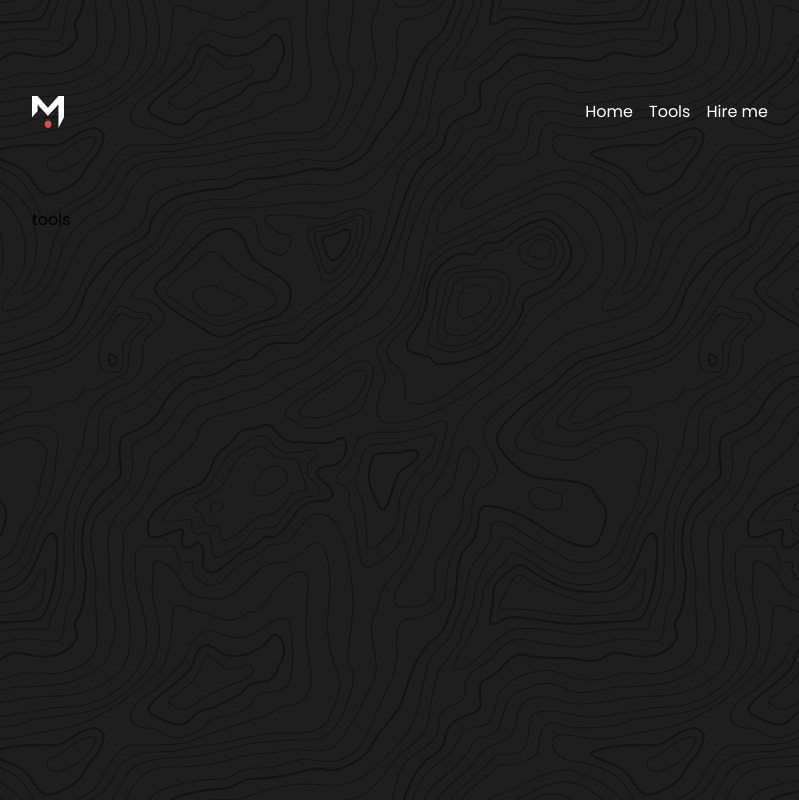
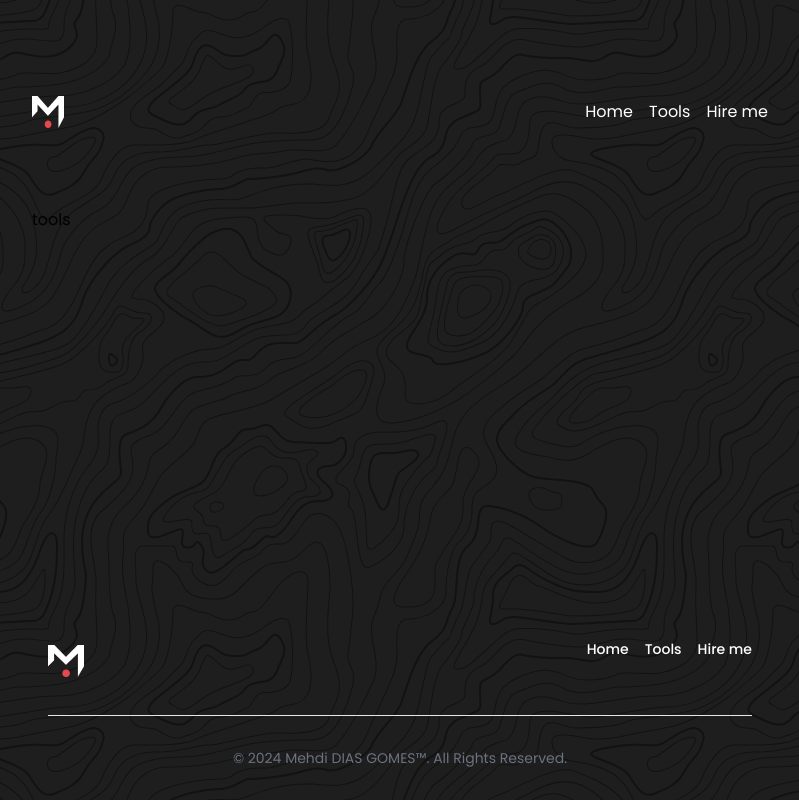
Before and after one commit to MehdiDiasGomes/My-portfolio, a Vue app: page /tools in a window 1280 px wide. Shown: the whole page, without its empty margins (240-1039 px from the left). Built offline with nearby package versions, Linux system fonts and the light colour scheme.

Commit message:
✨ Feat(app): implement footer

```diff
--- a/src/App.vue
+++ b/src/App.vue
@@ -1,13 +1,17 @@
 <template>
-  <div class="m-auto py-10 lg:py-14 px-4 max-w-3xl w-full relative">
-    <div class="flex flex-col gap-20">
-      <Navbar />
-      <RouterView />
+  <div class="min-h-screen flex flex-col">
+    <!-- Contenu principal -->
+    <div class="m-auto py-10 lg:py-14 px-4 max-w-3xl w-full flex-grow">
+      <div class="flex flex-col gap-20">
+        <Navbar />
+        <RouterView />
+      </div>
     </div>
+    <Footer class="m-auto px-4 max-w-3xl w-full" />
   </div>
 </template>
 
 <script setup>
 import Navbar from './components/navbar.vue';
-import Home from './pages/home.vue';
+import Footer from './components/footer.vue';
 </script>
--- /dev/null
+++ b/src/components/footer.vue
@@ -0,0 +1,30 @@
+<template>
+    <footer class="">
+        <div class="w-full max-w-screen-xl mx-auto p-4 md:py-8">
+            <div class="sm:flex sm:items-center sm:justify-between">
+                <a href="https://flowbite.com/" class="flex items-center mb-4 sm:mb-0 space-x-3 rtl:space-x-reverse">
+                    <img src="../../public/img/Logo.png" class="h-8" alt="Mehdi Logo" />
+                </a>
+                <ul
+                    class="flex flex-wrap items-center gap-4 text-white mb-6 text-sm font-medium">
+                    <li>
+                        <RouterLink class="hover:text-[#E5484D] duration-200" to="/home">Home</RouterLink>
+                    </li>
+                    <li>
+                        <RouterLink class="hover:text-[#E5484D] duration-200" to="/tools">Tools</RouterLink>
+                    </li>
+                    <li>
+                        <RouterLink class="hover:text-[#E5484D] duration-200" to="/hire">Hire me</RouterLink>
+                    </li>
+                </ul>
+            </div>
+            <hr class="my-6 border-gray-200 sm:mx-auto dark:border-gray-700 lg:my-8" />
+            <span class="block text-sm text-gray-500 sm:text-center dark:text-gray-400">© 2024 <a
+                    href="https://flowbite.com/" class="hover:underline">Mehdi DIAS GOMES™</a>. All Rights Reserved.</span>
+        </div>
+    </footer>
+</template>
+
+<script setup>
+
+</script>
```
